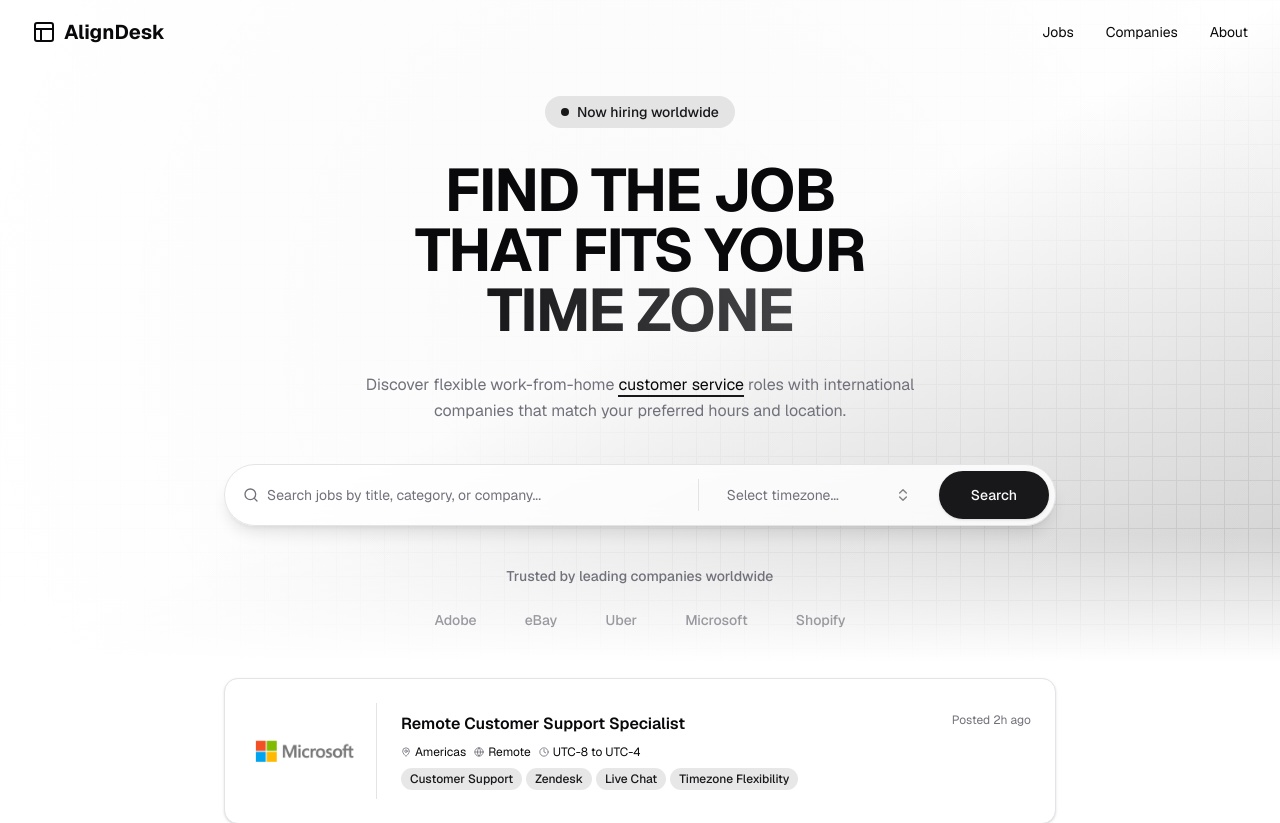
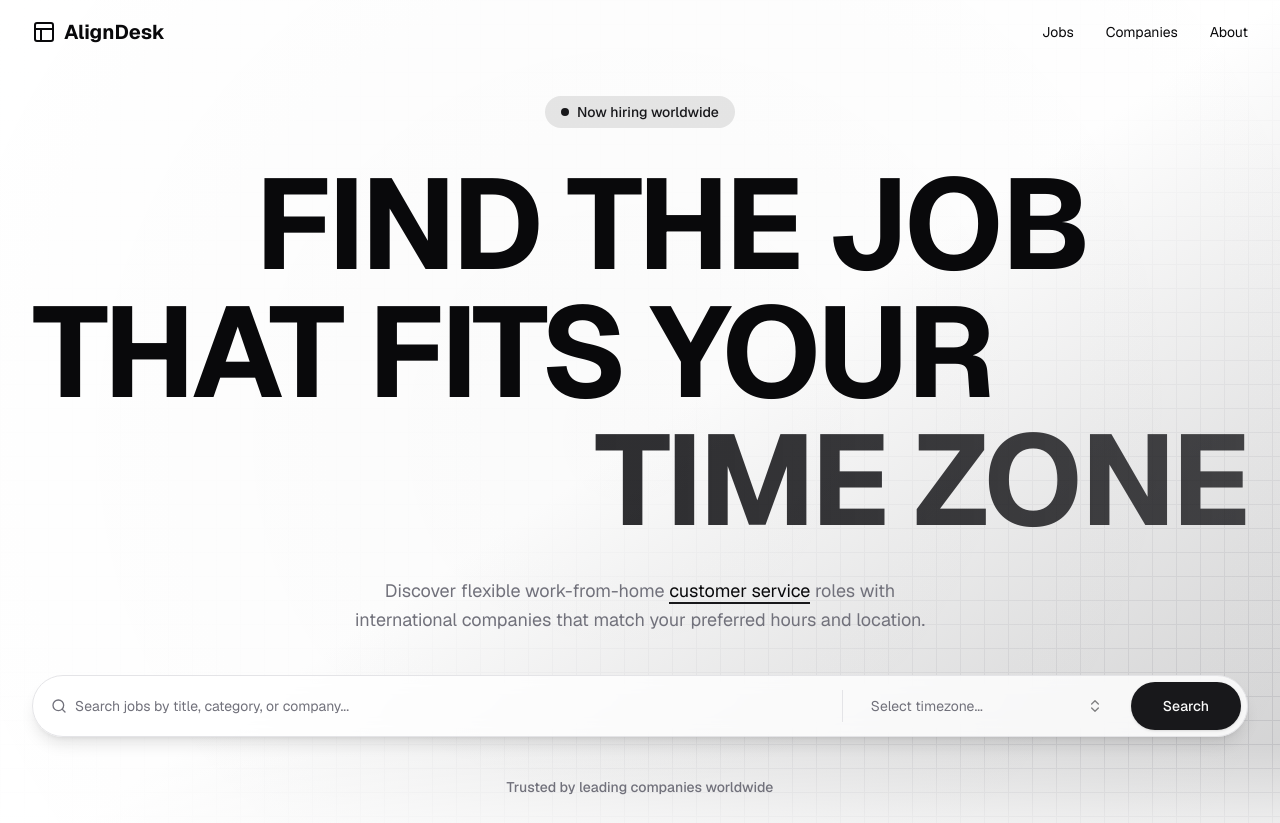
Before and after one commit to katsuragawaa/aligndesk, a Next.js app: page / in a window 1280 px wide. Shown: the top 823 px of the page. Built offline with nearby package versions, Linux system fonts and the light colour scheme.

Commit message:
fix: adjust hero component layout and styling for improved visual hierarchy

```diff
--- a/components/hero.tsx
+++ b/components/hero.tsx
@@ -53,27 +53,25 @@
         <div className="absolute inset-0 bg-[radial-gradient(circle_at_50%_50%,rgba(0,0,0,0.02)_0%,transparent_100%)]" />
         <div className="from-background absolute inset-x-0 bottom-0 h-32 bg-gradient-to-t to-transparent" />
       </div>
-      <div className="mx-auto w-full max-w-4xl px-4 sm:px-6 lg:px-8">
+      <div className="mx-auto w-full max-w-7xl px-4 sm:px-6 lg:px-8">
         <div className="flex flex-col items-center space-y-10">
-          <div className="flex w-full flex-col items-center">
-            <div className="bg-primary/10 text-primary inline-flex items-center gap-2 rounded-full px-4 py-1.5 text-sm font-medium">
+          <div className="flex w-full flex-col">
+            <div className="bg-primary/10 text-primary inline-flex items-center gap-2 self-center rounded-full px-4 py-1.5 text-sm font-medium">
               <span className="relative flex h-2 w-2">
                 <span className="bg-primary absolute inline-flex h-full w-full animate-ping rounded-full opacity-75"></span>
                 <span className="bg-primary relative inline-flex h-2 w-2 rounded-full"></span>
               </span>
               Now hiring worldwide
             </div>
-            <h1 className="mt-8 text-center text-4xl font-bold tracking-tight sm:text-6xl">
-              FIND THE JOB
-              <br />
-              THAT FITS YOUR
-              <br />
-              <span className="from-primary to-primary/80 bg-gradient-to-r bg-clip-text text-transparent">
+            <div className="mt-8 text-4xl font-bold tracking-tight sm:text-9xl">
+              <h1 className="mr-40 text-right">FIND THE JOB</h1>
+              <h1 className="text-left">THAT FITS YOUR</h1>
+              <h1 className="from-primary to-primary/80 bg-gradient-to-r bg-clip-text text-right text-transparent">
                 TIME ZONE
-              </span>
-            </h1>
-            <div className="mt-8 max-w-xl text-center">
-              <p className="text-muted-foreground text-base leading-relaxed">
+              </h1>
+            </div>
+            <div className="mt-8 max-w-xl self-center text-center">
+              <p className="text-muted-foreground text-lg leading-relaxed">
                 Discover flexible work-from-home{" "}
                 <span className="text-foreground after:bg-primary relative after:absolute after:-bottom-0.5 after:left-0 after:h-0.5 after:w-full">
                   customer service
@@ -100,7 +98,7 @@
                   variant="ghost"
                   role="combobox"
                   aria-expanded={open}
-                  className="hover:bg-primary/5 h-12 w-52 justify-between border-0 bg-transparent font-normal shadow-none"
+                  className="hover:bg-primary/5 h-12 w-64 justify-between border-0 bg-transparent font-normal shadow-none"
                 >
                   {value ? (
                     timezones.find((timezone) => timezone.value === value)
@@ -113,7 +111,7 @@
                   <ChevronsUpDown className="ml-2 h-4 w-4 shrink-0 opacity-50" />
                 </Button>
               </PopoverTrigger>
-              <PopoverContent className="bg-background/80 w-52 border p-0 shadow-lg backdrop-blur-sm">
+              <PopoverContent className="bg-background/80 w-64 border p-0 shadow-lg backdrop-blur-sm">
                 <Command className="bg-transparent">
                   <CommandInput
                     placeholder="Search timezone..."
```
